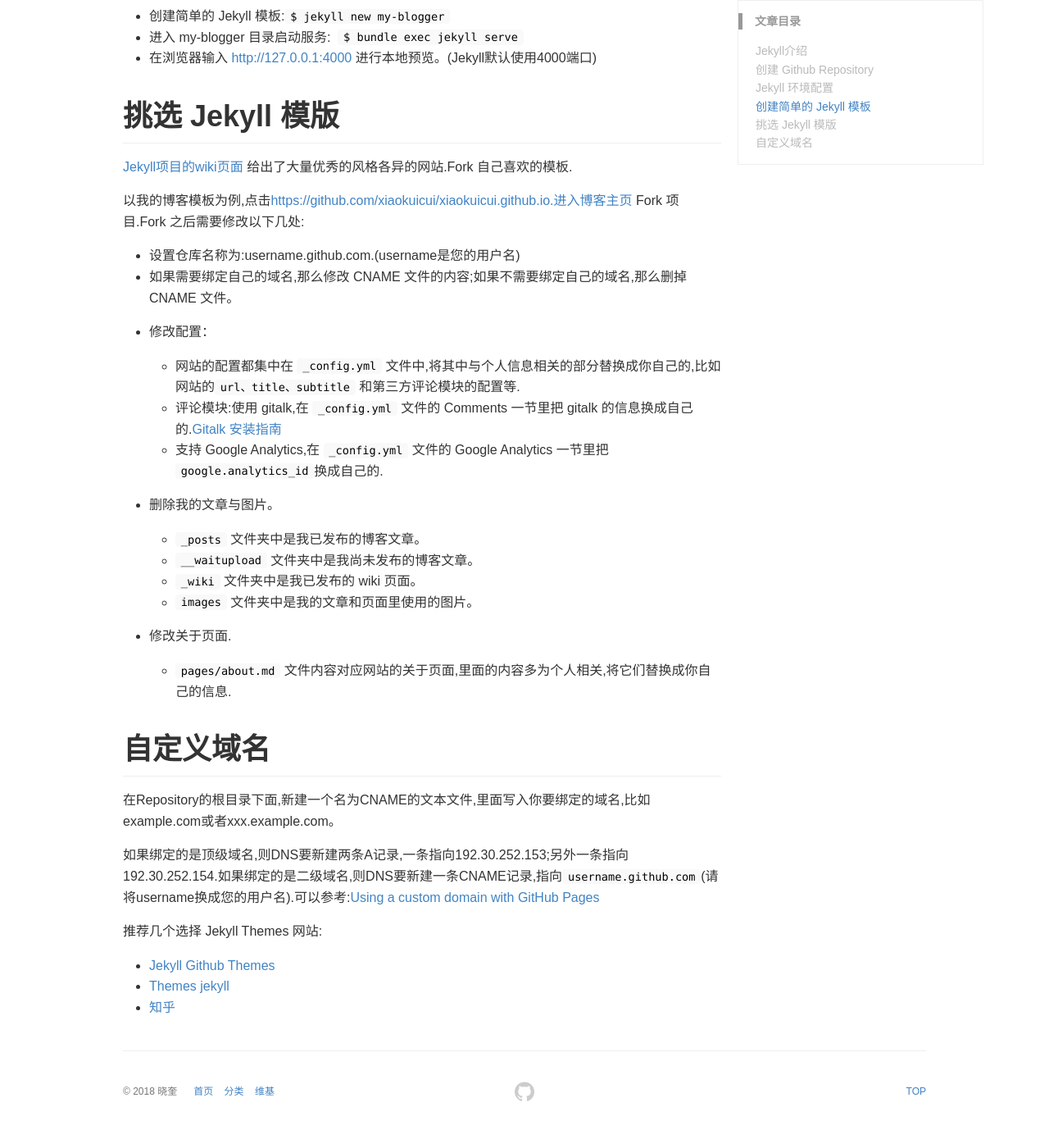
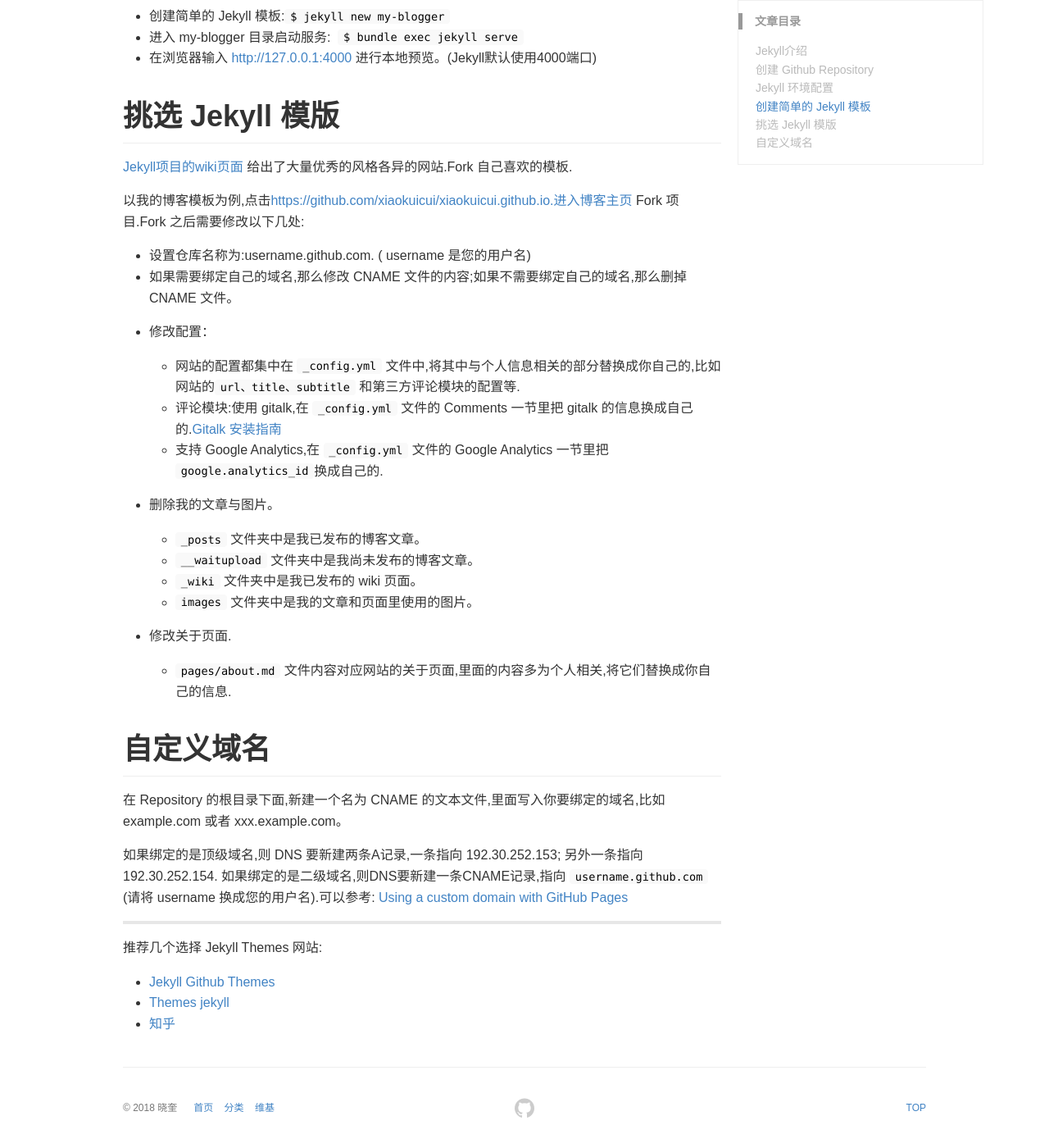
Before and after one commit to xiaokuicui/xiaokuicui.github.io, a Jekyll site: the page built from _posts/2016-03-01-jekyll.md, in a window 1280 px wide and 1400 px high, scrolled down 1400 px. Shown: the whole window at 82% size. Built offline with Jekyll 4.4.1, drawn with Linux system fonts in a browser that asks for light colours; comment, search, counter and statistics services are not loaded.

```diff
--- a/_posts/2016-03-01-jekyll.md
+++ b/_posts/2016-03-01-jekyll.md
@@ -57,7 +57,7 @@ categories: Git
 
 以我的博客模板为例,点击<https://github.com/xiaokuicui/xiaokuicui.github.io.进入博客主页> Fork 项目.Fork 之后需要修改以下几处:
 
-- 设置仓库名称为:username.github.com.(username是您的用户名)
+- 设置仓库名称为:username.github.com. ( username 是您的用户名)
 - 如果需要绑定自己的域名,那么修改 CNAME 文件的内容;如果不需要绑定自己的域名,那么删掉 CNAME 文件。
 - 修改配置：
 
@@ -78,9 +78,11 @@ categories: Git
 
 # 自定义域名
 
-在Repository的根目录下面,新建一个名为CNAME的文本文件,里面写入你要绑定的域名,比如example.com或者xxx.example.com。
+在 Repository 的根目录下面,新建一个名为 CNAME 的文本文件,里面写入你要绑定的域名,比如 example.com 或者 xxx.example.com。
 
-如果绑定的是顶级域名,则DNS要新建两条A记录,一条指向192.30.252.153;另外一条指向192.30.252.154.如果绑定的是二级域名,则DNS要新建一条CNAME记录,指向`username.github.com`(请将username换成您的用户名).可以参考:[Using a custom domain with GitHub Pages](https://help.github.com/articles/using-a-custom-domain-with-github-pages/)
+如果绑定的是顶级域名,则 DNS 要新建两条A记录,一条指向 192.30.252.153; 另外一条指向 192.30.252.154\. 如果绑定的是二级域名,则DNS要新建一条CNAME记录,指向 `username.github.com` (请将 username 换成您的用户名).可以参考: [Using a custom domain with GitHub Pages](https://help.github.com/articles/using-a-custom-domain-with-github-pages/)
+
+--------------------------------------------------------------------------------
 
 推荐几个选择 Jekyll Themes 网站:
 
```
